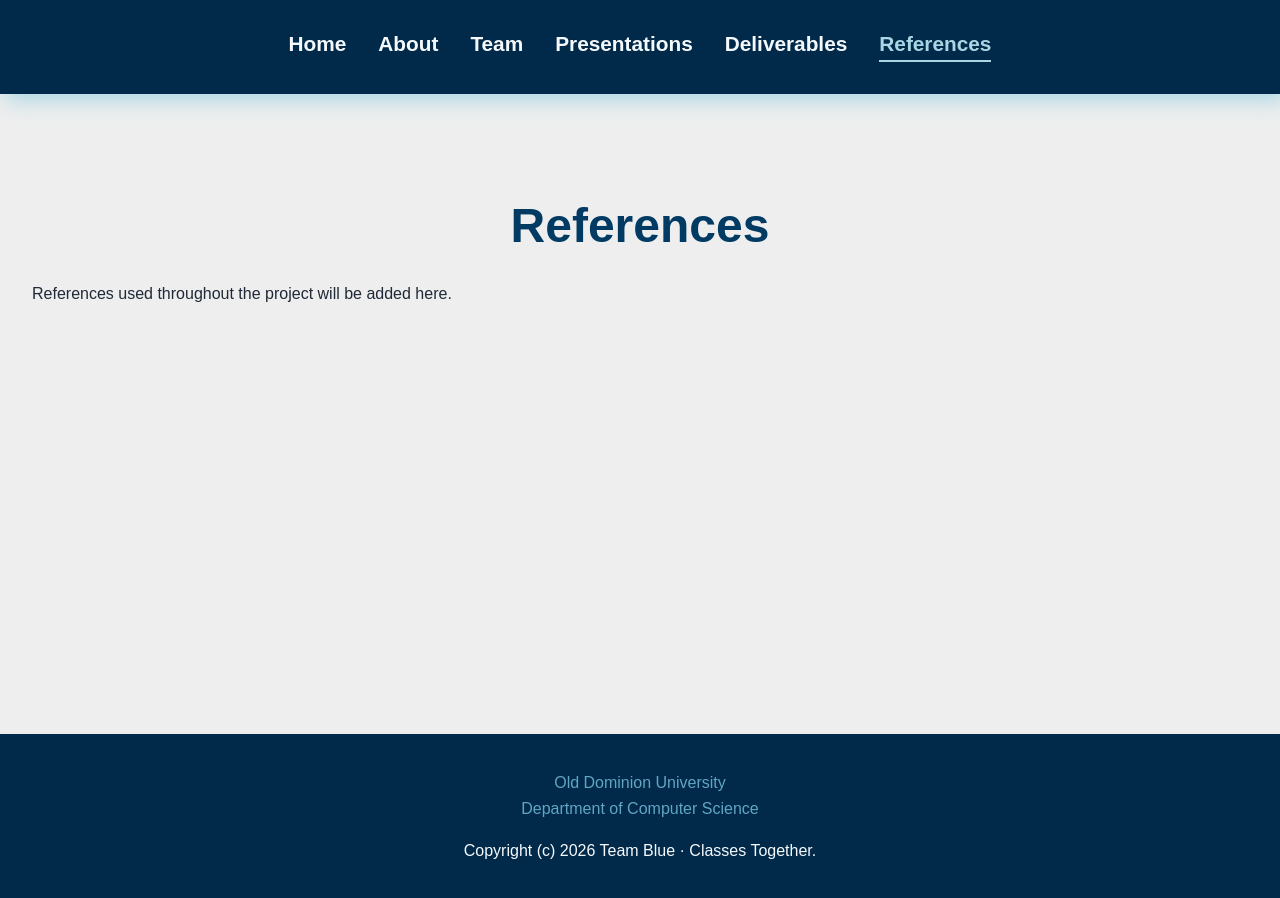
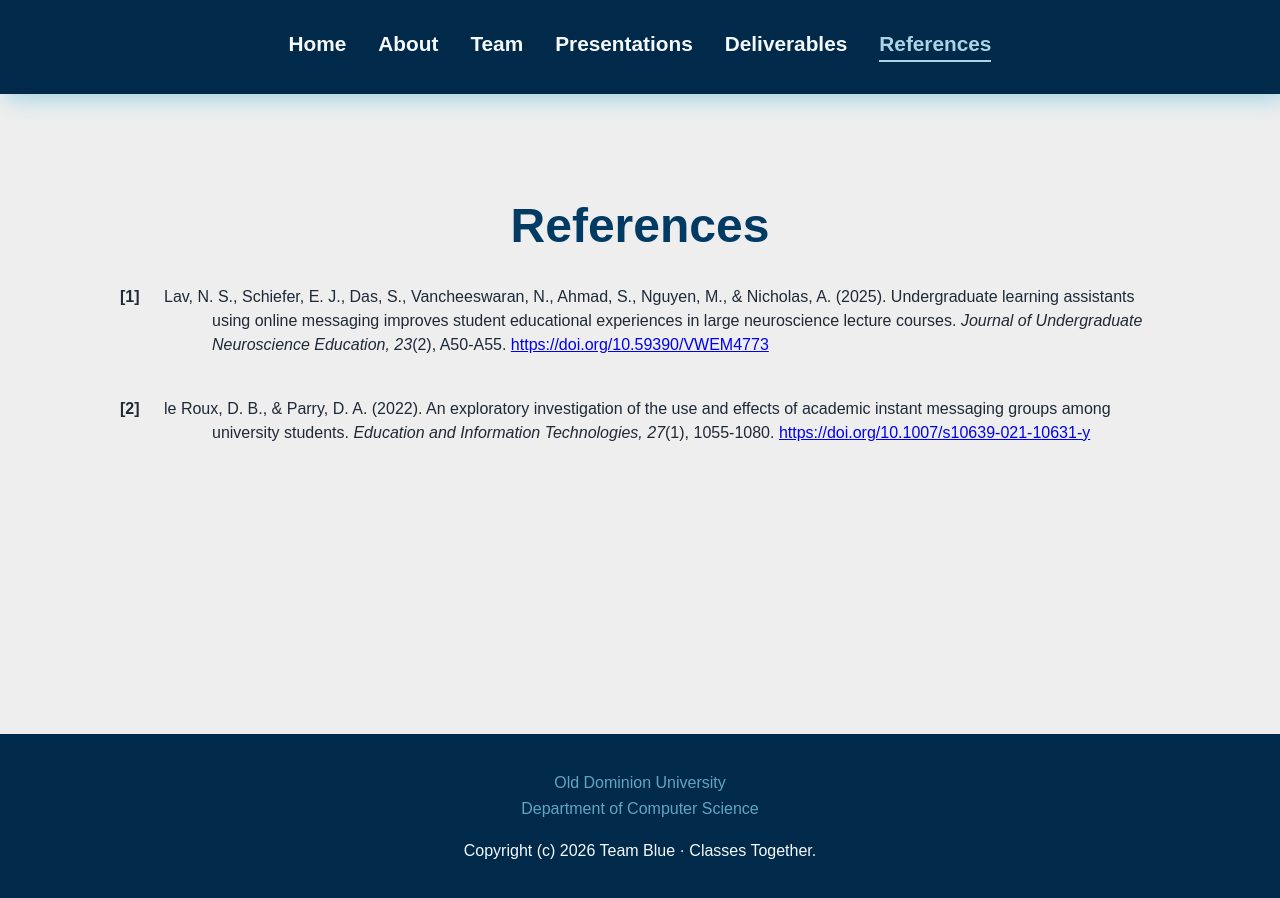
Before and after one commit to classes-together/classes-together.github.io, a Jekyll site: the page built from references.html, in a window 1280 px wide. Built offline with Jekyll 4.4.1, drawn with Linux system fonts in a browser that asks for light colours.

Commit message:
Add yml for references and reference styling

```diff
--- /dev/null
+++ b/_data/references.yml
@@ -0,0 +1,46 @@
+- id: 1
+  type: journal
+  authors: "Lav, N. S., Schiefer, E. J., Das, S., Vancheeswaran, N., Ahmad, S., Nguyen, M., &
+Nicholas, A."
+  year: 2025
+  title: "Undergraduate learning assistants using online messaging improves student educational experiences in large neuroscience lecture courses"
+  journal: "Journal of Undergraduate Neuroscience Education"
+  volume: 23
+  issue: 2
+  pages: "A50-A55"
+  doi: "https://doi.org/10.59390/VWEM4773"
+
+- id: 2
+  type: journal
+  authors: "le Roux, D. B., & Parry, D. A."
+  year: 2022
+  title: "An exploratory investigation of the use and effects of academic instant messaging groups among university students"
+  journal: "Education and Information Technologies"
+  volume: 27
+  issue: 1
+  pages: "1055-1080"
+  doi: "https://doi.org/10.1007/s10639-021-10631-y"
+
+- id: 3
+  type: image
+  title: "Perry Library"
+  source: "Old Dominion University"
+  url: "https://www.odu.edu/article/membership-research-library-association-offers-odu-new-opportunities"
+
+- id: 4
+  type: svg
+  title: "Community Icon"
+  source: "Lucide"
+  url: "https://lucide.dev/icons/user-round-group"
+
+- id: 5
+  type: svg
+  title: "Collaboration Icon"
+  source: "Lucide"
+  url: "https://lucide.dev/icons/messages-circle"
+
+- id: 6
+  type: svg
+  title: "Calendar Icon"
+  source: "Lucide"
+  url: "https://lucide.dev/icons/calendar-range"
--- a/assets/css/style.css
+++ b/assets/css/style.css
@@ -480,6 +480,44 @@ nav a:focus-visible,
 }
 
 /*
+ * REFERENCES
+ */
+.references .reference-list {
+  list-style: none;
+  max-width: 65rem;
+  margin: 2rem auto 0;
+  padding: 0;
+
+  display: flex;
+  flex-direction: column;
+  gap: 1.5rem;
+}
+
+.references .reference-list li {
+  display: grid;
+  grid-template-columns: 2rem minmax(0, 1fr);
+  gap: 0.75rem;
+
+  line-height: 1.5;
+}
+
+.reference-number {
+  font-weight: 600;
+}
+
+.reference-content {
+  overflow-wrap: anywhere;
+}
+
+.reference-list li {
+  padding-left: 0.5in;
+  text-indent: -0.5in;
+  line-height: 2;
+  margin-bottom: 1rem;
+  overflow-wrap: anywhere;
+}
+
+/*
  * RESPONSIVE DESIGN
  */
 @media (max-width: 1300px) {
--- a/references.html
+++ b/references.html
@@ -5,5 +5,22 @@ title: References
 
 <section class="page references">
   <h1>References</h1>
-  <p>References used throughout the project will be added here.</p>
+
+  {% assign journals = site.data.references | where: "type", "journal" %}
+
+  <ul class="reference-list">
+    {% for ref in journals %}
+      <li id="ref- {{ ref.id }}">
+        <span class="reference-number">[{{ ref.id }}]</span>
+        <div class="reference-content">
+          {{ ref.authors | escape }}
+          ({{ ref.year }}).
+          {{ ref.title | escape }}.
+          <em>{{ ref.journal | escape }}, {{ ref.volume }}</em>({{ ref.issue }}),
+          {{ ref.pages | escape }}.
+          <a href=" {{ ref.doi | escape }}">{{ ref.doi | escape }}</a>
+        </div>
+      </li>
+    {% endfor %}
+  </ul>
 </section>
```
